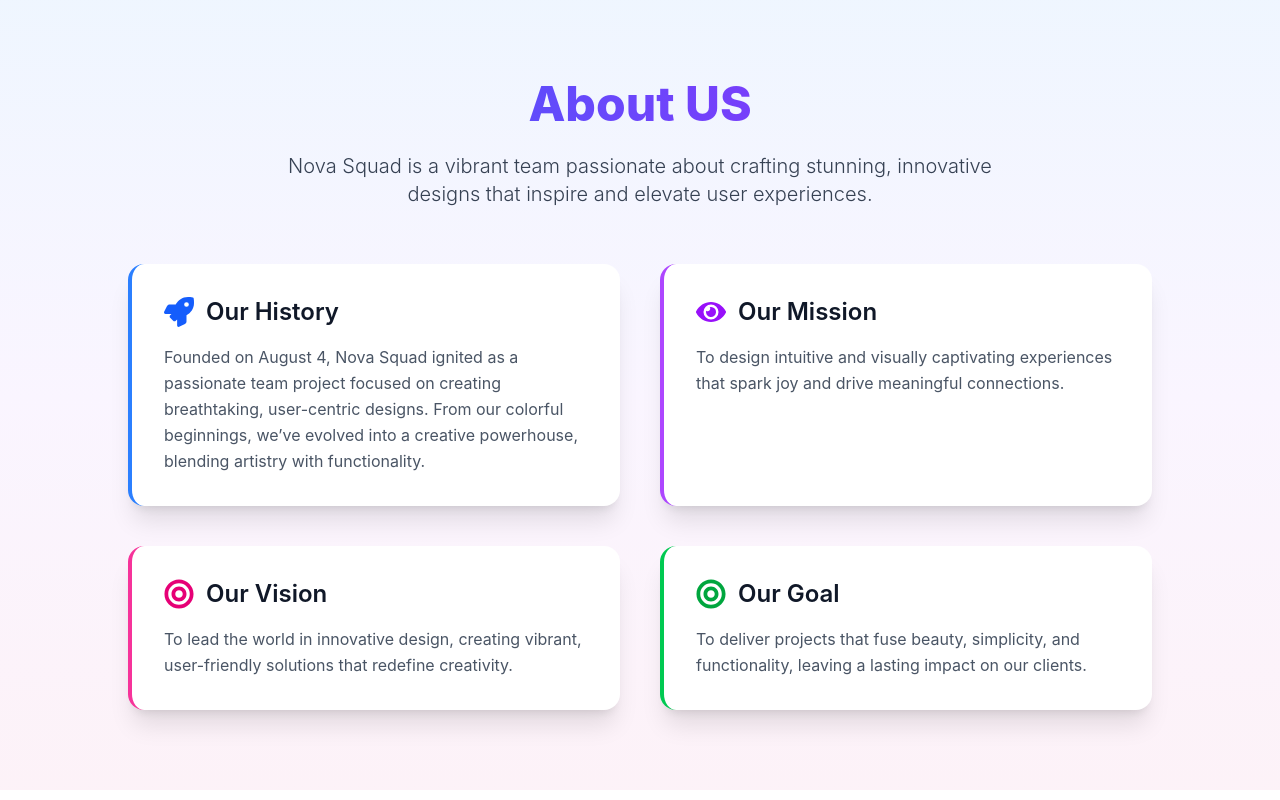
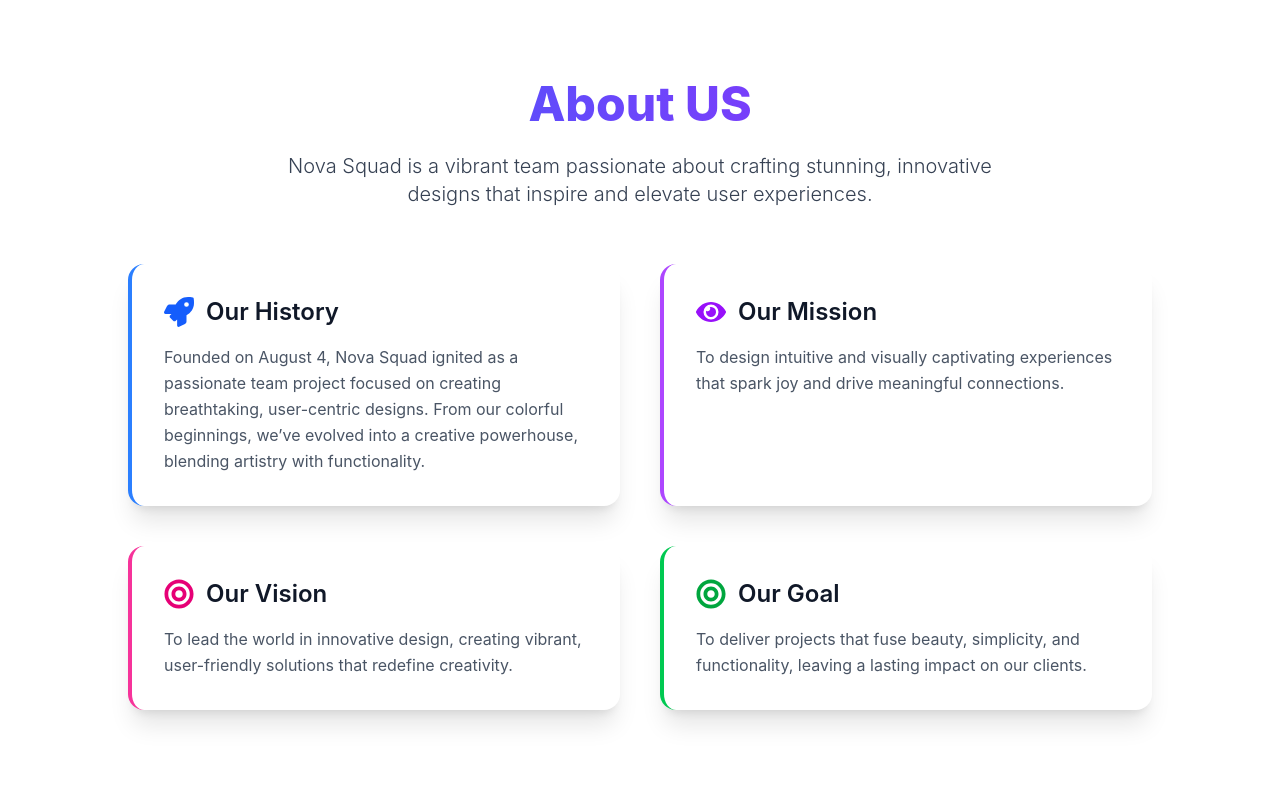
Before and after one commit to niloyahmadramjan/nova_squad, a Next.js app: page / in a window 1280 px wide. Built offline with nearby package versions, Linux system fonts and the light colour scheme.

Commit message:
about us section

```diff
--- a/src/app/components/About.js
+++ b/src/app/components/About.js
@@ -3,7 +3,7 @@ import { FaRocket, FaEye, FaBullseye } from "react-icons/fa";
 
 const About = () => {
   return (
-    <section className="bg-gradient-to-b from-blue-50 via-purple-50 to-pink-50 py-20 px-6 sm:px-10 lg:px-20">
+    <section className=" py-20 px-6 sm:px-10 lg:px-20">
       <div className="max-w-5xl mx-auto text-center ">
         {/* Introduction */}
 
```
